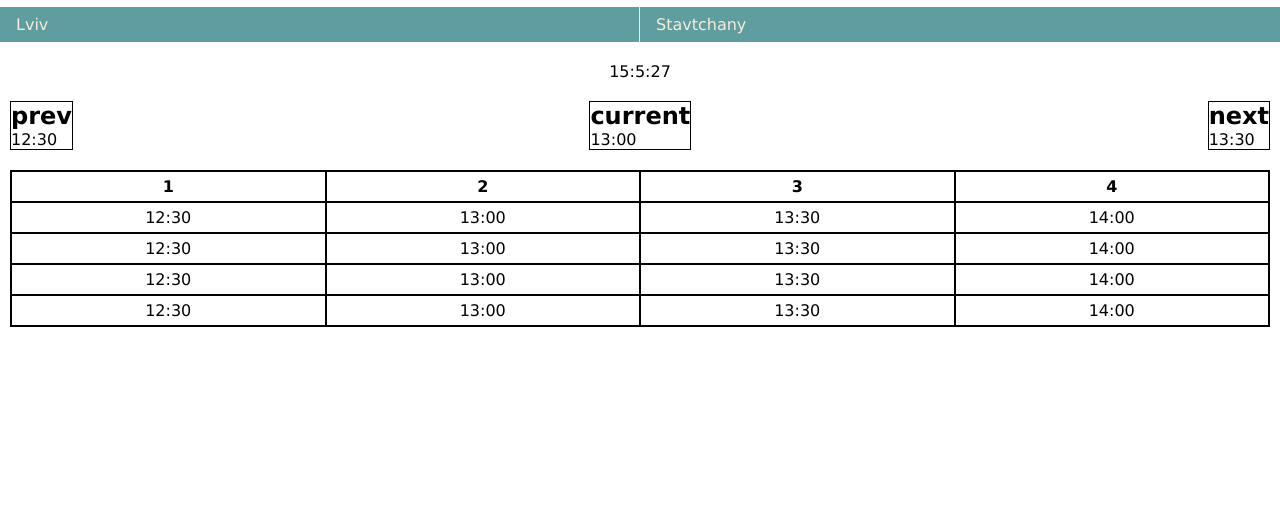
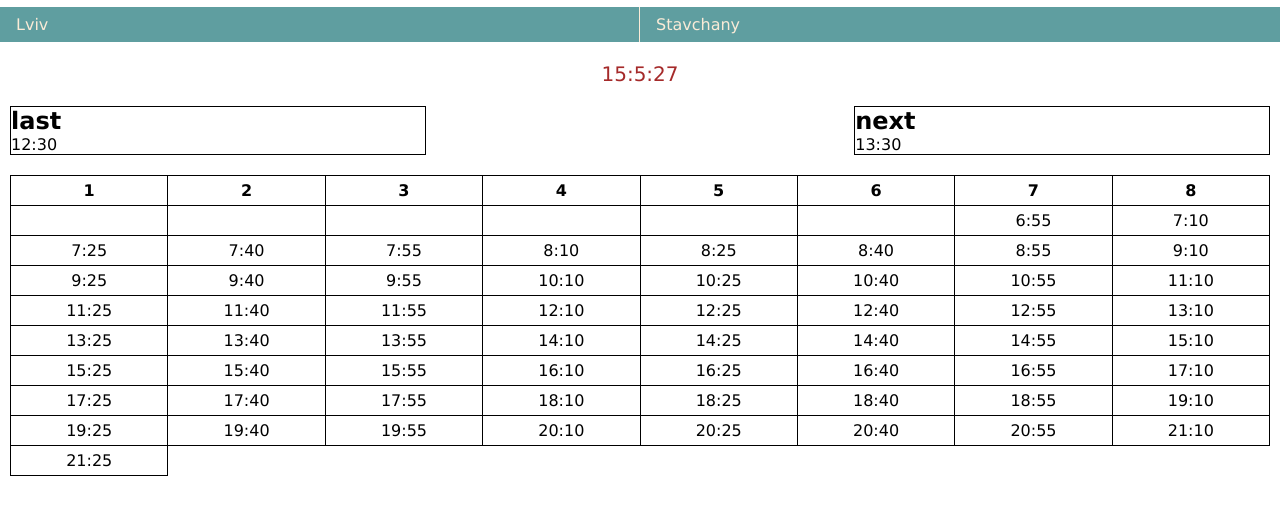
Before and after one commit to olehmaksym/t-scheduler, a plain HTML site: page index.html in a window 1280 px wide. Shown: the part 51-566 px from the top of the page. Drawn offline with Linux system fonts and the light colour scheme.

Commit message:
Add main logic

```diff
--- a/app.js
+++ b/app.js
@@ -1,5 +1,8 @@
+const time = document.getElementById('time');
+let date = new Date();
+
 class Schedule {
-  constructor(interval, bus, startTime, endTime, buses, type) {
+  constructor(interval, startTime, endTime, bus, buses, type) {
     this.bus = bus;
     this.buses = buses;
     this.interval = interval; // minutes
@@ -7,10 +10,109 @@ class Schedule {
     this.endTime = endTime;
     this.type = type;
   }
+
+  get timeSlots() {
+    const timeSlots = [];
+    const start = new Date().setHours(this.startTime.h, this.startTime.m, 0, 0);
+    const end = new Date().setHours(this.endTime.h, this.endTime.m, 0, 0);
+    let now = start;
+    let flight = this.bus - 1;
+
+    while (now <= end) {
+      flight = flight < this.buses ? ++flight : 1;
+      timeSlots.push({ time: new Date(now), flight });
+      now = new Date(now).setMinutes(new Date(now).getMinutes() + this.interval);
+    }
+
+    return timeSlots;
+  }
 }
 
-const time = document.getElementById('time');
-let date = new Date();
+function creteEmptyColumn(q) {
+  const columns = [];
+
+  for (let i = 0; i < q; i++) {
+    columns.push('<td></td>');
+  }
+
+  console.log('columns', columns);
+  return columns;
+}
+
+function toUserTime(date) {
+  return `${date.getHours()}:${date.getMinutes() ? date.getMinutes() : '00' }`
+}
+
+function creteTable(schedule) {
+  const rows = [];
+  const slots = schedule.timeSlots;
+  const table = document.getElementById('table');
+
+  const thead = [...Array(schedule.buses).keys()]
+    .map(key => `<th>${++key}</th>`)
+    .join('');
+
+  while (slots.length) {
+    if (slots[0].flight !== 1) {
+      rows.push(slots.splice(0, schedule.buses - schedule.bus + 1));
+    } else {
+      rows.push(slots.splice(0, schedule.buses));
+    }
+  }
+
+  const mapRow = row => row.map(column => `<td>${toUserTime(column.time)}</td>`);
+
+  const drawTrow = row => {
+    let cells = [];
+
+    if (row[0].flight !== 1) {
+      cells = creteEmptyColumn(schedule.bus - 1)
+    }
+
+    cells = [...cells, ...mapRow(row)];
+    return cells.join('');
+  };
+
+  const tbody = rows.map(row => `<tr>${drawTrow(row)}</tr>`).join('');
+
+  table.innerHTML = `<thead><tr>${thead}</tr></thead><tbody>${tbody}</tbody>`;
+}
+
+const SCHEDULE_TYPE = [
+  [15, { h: 6, m: 55}, { h: 21, m: 30 }, 7, 8, 'workDay'], // Lviv
+  [15, { h: 6, m: 25}, { h: 20, m: 10 }, 1, 8, 'workDay'], // Stavchany
+  [24, { h: 7, m: 12}, { h: 21, m: 30 }, 4, 5, 'holiday'], // Lviv
+  [24, { h: 7, m: 0}, { h: 20, m: 12 }, 1, 5, 'holiday'], // Stavchany
+]
+
+function getScheduleType() {
+  const isHoliday = date.getDay() === 0;
+
+  console.log('isHoliday', isHoliday, location.hash);
+  if (isHoliday) {
+    switch (location.hash) {
+      case '#lviv': return SCHEDULE_TYPE[2];
+      case '#stavchany': return SCHEDULE_TYPE[3];
+    }
+  } else {
+    switch (location.hash) {
+      case '#lviv': return SCHEDULE_TYPE[0];
+      case '#stavchany': return SCHEDULE_TYPE[1];
+    }
+  }
+}
+
+function main() {
+  if (!location.hash) {
+    location.hash = '#lviv';
+  }
+
+  console.log('getScheduleType', getScheduleType());
+
+  const schedule = new Schedule(...getScheduleType());
+
+  creteTable(schedule);
+}
 
 function updateTime() {
   date = new Date();
@@ -18,3 +120,6 @@ function updateTime() {
 }
 
 setInterval(updateTime, 1000);
+
+window.onload = main;
+window.addEventListener("hashchange", main);
--- a/index.html
+++ b/index.html
@@ -11,61 +11,23 @@
   <header>
     <h1>Route 187</h1>
     <nav>
-      <a href="#">Lviv</a>
-      <a href="#">Stavtchany</a>
+      <a href="#lviv">Lviv</a>
+      <a href="#stavchany">Stavchany</a>
     </nav>
     <p id="time">00:00:00</p>
   </header>
   <main class="container">
     <div class="bus-wrapper">
       <div class="bus prev">
-        <h2>prev</h2>
+        <h2>last</h2>
         12:30
-      </div>
-      <div class="bus current">
-        <h2>current</h2>
-        13:00
       </div>
       <div class="bus next">
         <h2>next</h2>
         13:30
       </div>
     </div>
-    <table>
-      <thead>
-        <tr>
-          <th>1</th>
-          <th>2</th>
-          <th>3</th>
-          <th>4</th>
-        </tr>
-      </thead>
-      <tbody>
-        <tr>
-          <td>12:30</td>
-          <td>13:00</td>
-          <td>13:30</td>
-          <td>14:00</td>
-        </tr>
-        <tr>
-          <td>12:30</td>
-          <td>13:00</td>
-          <td>13:30</td>
-          <td>14:00</td>
-        </tr>
-        <tr>
-          <td>12:30</td>
-          <td>13:00</td>
-          <td>13:30</td>
-          <td>14:00</td>
-        </tr>
-        <tr>
-          <td>12:30</td>
-          <td>13:00</td>
-          <td>13:30</td>
-          <td>14:00</td>
-        </tr>
-      </tbody>
+    <table id="table">
     </table>
   </main>
 
--- a/style.css
+++ b/style.css
@@ -29,7 +29,8 @@ header nav a:not(:last-child) {
 }
 
 header nav a:hover,
-header nav a:focus {
+header nav a:focus,
+header nav a:visited {
   background: chocolate;
 }
 
@@ -41,6 +42,7 @@ table {
   width: calc(100% - 20px);
   margin: 20px auto;
   border: 1px solid;
+  border-width: 1px 0 0 1px;
 }
 
 table td,
@@ -48,6 +50,7 @@ table th {
   padding: 5px;
   text-align: center;
   border: 1px solid;
+  border-width: 0 1px 1px 0;
 }
 
 .bus-wrapper {
@@ -58,9 +61,12 @@ table th {
 
 .bus {
   border: 1px solid;
+  flex-basis: 33%;
 }
 
 #time {
   text-align: center;
   margin: 20px auto;
+  font-size: 20px;
+  color: brown;
 }
```
